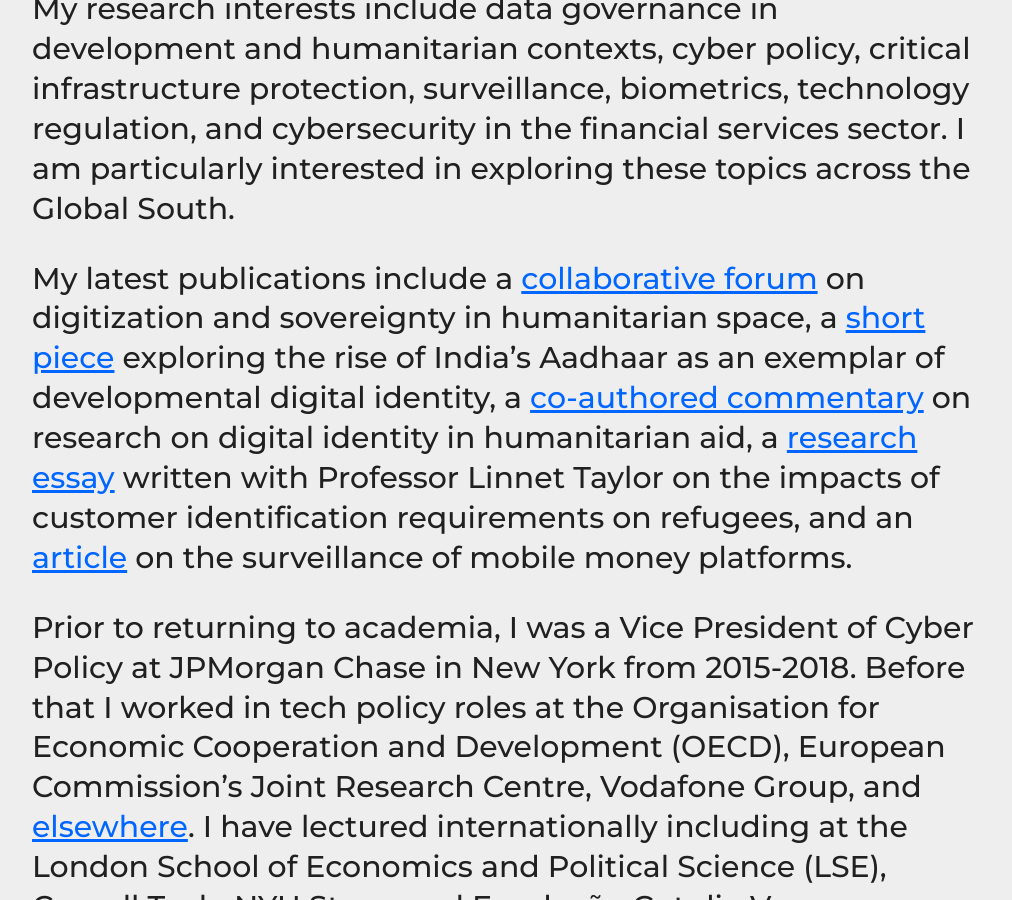
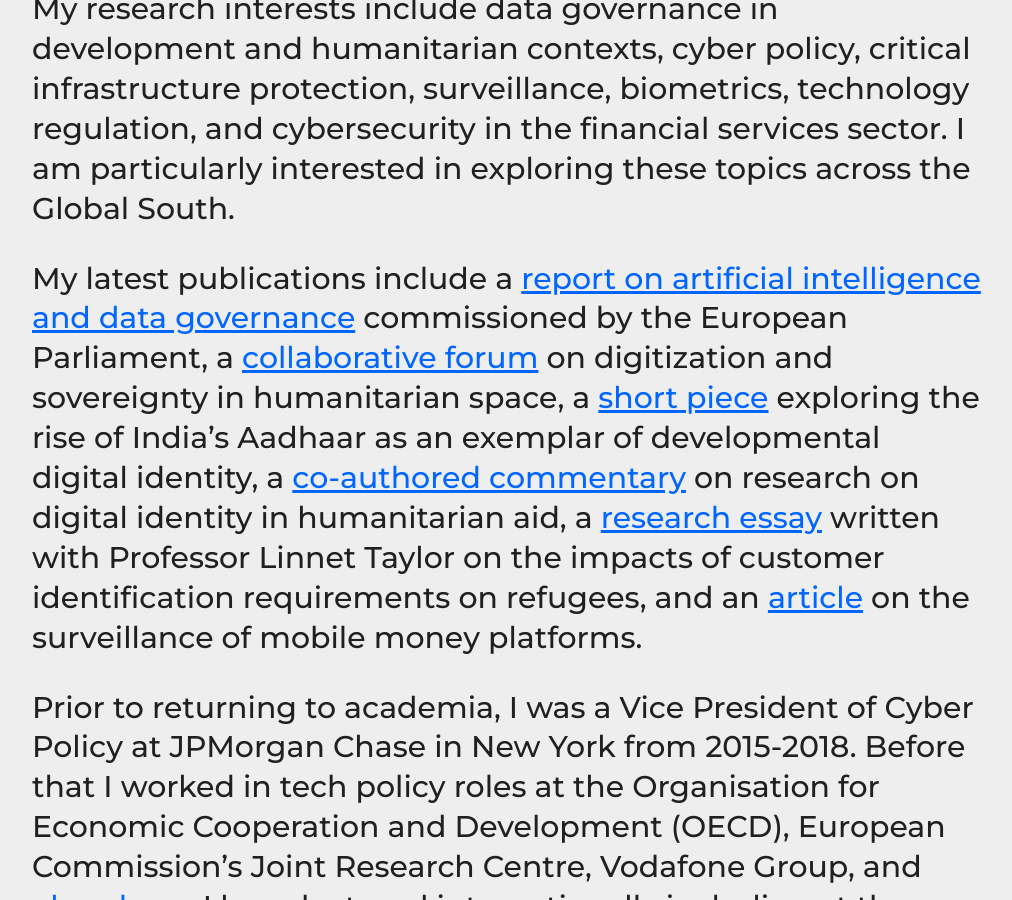
Before and after one commit to haroonalrasheed/641a, a Jekyll site: the page built from index.md, in a window 1280 px wide and 900 px high, scrolled down 561 px. Shown: the whole window, without its empty margins (132-1144 px from the left). Built offline with Jekyll 4.4.1, drawn with Linux system fonts in a browser that asks for light colours.

Commit message:
Update index.md

```diff
--- a/index.md
+++ b/index.md
@@ -6,7 +6,7 @@ I am a technology policy expert specializing in cybersecurity, privacy, and digi
 
 My research interests include data governance in development and humanitarian contexts, cyber policy, critical infrastructure protection, surveillance, biometrics, technology regulation, and cybersecurity in the financial services sector. I am particularly interested in exploring these topics across the Global South.
 
-My latest publications include a [collaborative forum](https://doi.org/10.1080/14650045.2022.2047468) on digitization and sovereignty in humanitarian space, a [short piece](https://doi.org/10.24908/ss.v19i1.14547) exploring the rise of India’s Aadhaar as an exemplar of developmental digital identity, a [co-authored commentary](https://doi.org/10.1177/20539517211006744) on research on digital identity in humanitarian aid, a [research essay](https://doi.org/10.1080/02681102.2020.1811943) written with Professor Linnet Taylor on the impacts of customer identification requirements on refugees, and an [article](https://doi.org/10.24908/ss.v17i1/2.12924) on the surveillance of mobile money platforms.
+My latest publications include a [report on artificial intelligence and data governance](https://www.europarl.europa.eu/thinktank/en/document/EPRS_STU(2022)729533) commissioned by the European Parliament, a [collaborative forum](https://doi.org/10.1080/14650045.2022.2047468) on digitization and sovereignty in humanitarian space, a [short piece](https://doi.org/10.24908/ss.v19i1.14547) exploring the rise of India’s Aadhaar as an exemplar of developmental digital identity, a [co-authored commentary](https://doi.org/10.1177/20539517211006744) on research on digital identity in humanitarian aid, a [research essay](https://doi.org/10.1080/02681102.2020.1811943) written with Professor Linnet Taylor on the impacts of customer identification requirements on refugees, and an [article](https://doi.org/10.24908/ss.v17i1/2.12924) on the surveillance of mobile money platforms.
 
 Prior to returning to academia, I was a Vice President of Cyber Policy at JPMorgan Chase in New York from 2015-2018. Before that I worked in tech policy roles at the Organisation for Economic Cooperation and Development (OECD), European Commission's Joint Research Centre, Vodafone Group, and [elsewhere](http://sixfouronea.net/professional-history/). I have lectured internationally including at the London School of Economics and Political Science (LSE), Cornell Tech, NYU Stern, and Fundação Getulio Vargas.
 
```
